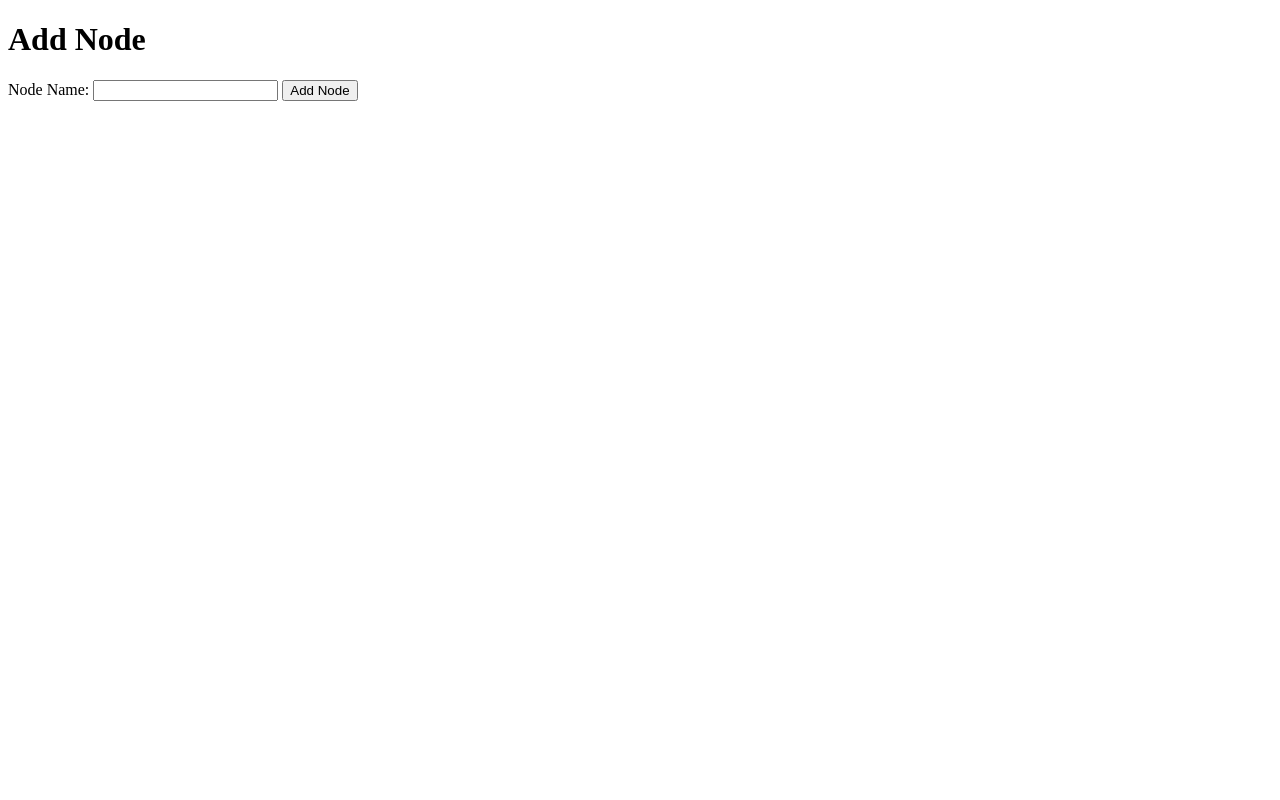
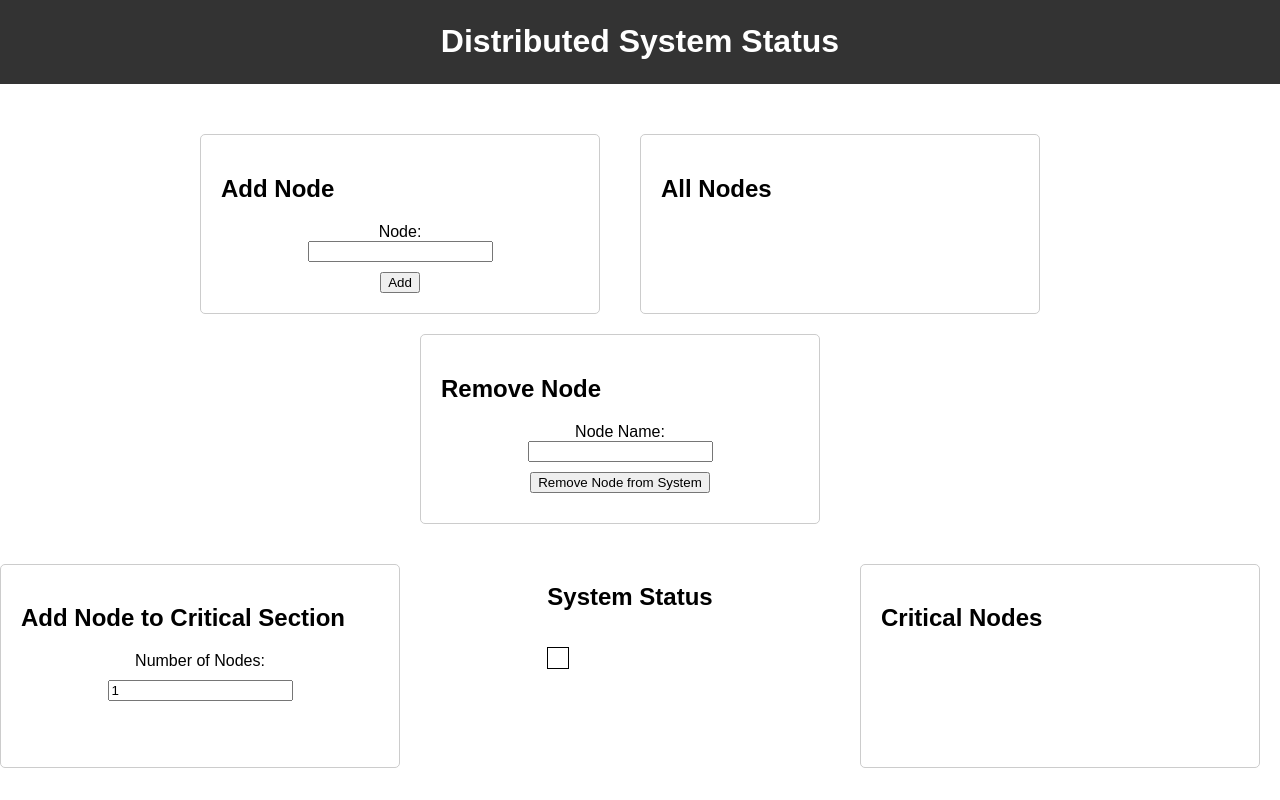
Before and after one commit to Chaitu32/Ricart_Agrawala-DS, a Flask app: page / in a window 1280 px wide. Run offline with Flask 3, Linux system fonts and the light colour scheme.

Commit message:
changed css

```diff
--- a/Web_App/app.py
+++ b/Web_App/app.py
@@ -91,7 +91,7 @@ def home():
         num_count = request.args.get('num_count', default=1, type=int)
         node = request.form['node']
         if node in nodes:
-            return render_template('status.html', nodes=nodes, critical_nodes=critical_nodes, num_count=num_count,
+            return render_template('index.html', nodes=nodes, critical_nodes=critical_nodes, num_count=num_count,
                                    message=f'{node} already exists in the system')
         nodes.append(node)
         node_ports[node] = cur_port
@@ -112,7 +112,7 @@ def home():
 
         # Broadcast ADD_NODE to all nodes
         BroadCast_AddNode(node)
-        return render_template('status.html', nodes=nodes, critical_nodes=critical_nodes, num_count=num_count,
+        return render_template('index.html', nodes=nodes, critical_nodes=critical_nodes, num_count=num_count,
                                message=f'{node} added to the system')
     else:
         num_count = request.args.get('num_count', default=1, type=int)
@@ -126,10 +126,10 @@ def Init_Critial(node_id):
     if node_id in nodes and node_id not in critical_nodes:
         critical_nodes.append(node_id)
         Critial_Section_Msg(node_id)
-        return render_template('status.html', nodes=nodes, critical_nodes=critical_nodes, num_count=num_count,
+        return render_template('index.html', nodes=nodes, critical_nodes=critical_nodes, num_count=num_count,
                                message=f'{node_id} added to critical section')
     else:
-        return render_template('status.html', nodes=nodes, critical_nodes=critical_nodes, num_count=num_count,
+        return render_template('index.html', nodes=nodes, critical_nodes=critical_nodes, num_count=num_count,
                                message=f'{node_id} not found in the system or already in critical section')
 
 
@@ -152,7 +152,7 @@ def add_critical():
             t = threading.Thread(target=Init_Critial, args=(node,))
             t.start()
             critical_nodes.append(node)
-    return render_template('status.html', nodes=nodes, critical_nodes=critical_nodes, num_count=num_count,
+    return render_template('index.html', nodes=nodes, critical_nodes=critical_nodes, num_count=num_count,
                            message=f'{nodes_list} added to critical section')
     # num_elements = int(request.form['num_elements'])
 
@@ -165,7 +165,7 @@ def add_critical():
     #     array.append(element)
 
     # # Return the array as a string
-    # return render_template('status.html', nodes=nodes, critical_nodes=critical_nodes, num_count=num_count,
+    # return render_template('index.html', nodes=nodes, critical_nodes=critical_nodes, num_count=num_count,
     #                        message=f'{nodes_list} added to critical section')
 
 
@@ -174,10 +174,10 @@ def remove_critical():
     node = request.form['node']
     if node in critical_nodes:
         critical_nodes.remove(node)
-        return render_template('status.html', nodes=nodes, critical_nodes=critical_nodes, num_count=num_count,
+        return render_template('index.html', nodes=nodes, critical_nodes=critical_nodes, num_count=num_count,
                                message=f'{node} removed from critical section')
     else:
-        return render_template('status.html', nodes=nodes, critical_nodes=critical_nodes, num_count=num_count,
+        return render_template('index.html', nodes=nodes, critical_nodes=critical_nodes, num_count=num_count,
                                message=f'{node} not found in critical section')
 def Remove_Node_MSG(node_id):
     global node_ports
@@ -198,16 +198,16 @@ def remove_node():
         if node in critical_nodes:
             critical_nodes.remove(node)
         Remove_Node_MSG(node_id=node)
-        return render_template('status.html', nodes=nodes, critical_nodes=critical_nodes, num_count=num_count,
+        return render_template('index.html', nodes=nodes, critical_nodes=critical_nodes, num_count=num_count,
                                message=f'{node} removed from the system')
     else:
-        return render_template('status.html', nodes=nodes, critical_nodes=critical_nodes, num_count=num_count,
+        return render_template('index.html', nodes=nodes, critical_nodes=critical_nodes, num_count=num_count,
                                message=f'{node} not found in the system')
 
 
 @app.route('/status', methods=['GET'])
 def status():
-    return render_template('status.html', nodes=nodes, critical_nodes=critical_nodes, num_count=num_count,)
+    return render_template('index.html', nodes=nodes, critical_nodes=critical_nodes, num_count=num_count,)
 
 @app.route('/display_files')
 def display_files():
--- a/Web_App/templates/index.html
+++ b/Web_App/templates/index.html
@@ -1,15 +1,210 @@
 <!DOCTYPE html>
 <html>
-	<head>
-		<meta charset="UTF-8">
-		<title>Distributed System</title>
-	</head>
-	<body>
-		<h1>Add Node</h1>
-		<form method="post" action="/">
-			<label for="node">Node Name:</label>
-			<input type="text" id="node" name="node">
-			<input type="submit" value="Add Node">
-		</form>
+<head>
+	<title>Distributed System Status</title>
+	<style>
+	body {
+  margin: 0;
+  padding: 0;
+  font-family: sans-serif;
+}
+
+header {
+  background-color: #333;
+  color: white;
+  padding: 2px;
+  text-align: center;
+  margin-bottom: 50px;
+}
+
+@media only screen and (min-width: 768px) {
+  .message-box {
+    max-width: 50%;
+  }
+}
+
+@media only screen and (min-width: 1024px) {
+  .message-box {
+    max-width: 30%;
+  }
+}
+
+
+.nodes-box {
+  display: flex;
+  flex-wrap: wrap;
+  justify-content: center;
+  margin-bottom: 20px;
+}
+
+.add-node,
+.remove-node {
+  width: 100%;
+  max-width: 400px;
+  margin-right: 20px;
+}
+
+.nodes {
+  width: 100%;
+  max-width: 400px;
+  margin-right: 20px;
+}
+
+.nodes-1 p {
+  display: inline-block;
+  border: 1px solid #000;
+  padding: 10px;
+  box-sizing: border-box;
+}
+
+
+.critical-box {
+  display: flex;
+  justify-content: center;
+}
+
+.critical-nodes {
+  width: 100%;
+  max-width: 400px;
+  margin-right: 20px;
+}
+
+.add-critical {
+  width: 100%;
+  max-width: 400px;
+}
+
+.adaptive-box {
+  box-sizing: border-box;
+  padding: 20px;
+  margin-bottom: 20px;
+  border: 1px solid #ccc;
+  border-radius: 5px;
+}
+
+.add-node form,
+.remove-node form,
+.add-critical form {
+  display: flex;
+  flex-direction: column;
+  align-items: center;
+}
+
+.add-node input,
+.remove-node input,
+.add-critical input,
+.add-critical label {
+  margin-bottom: 10px;
+}
+
+.add-critical label {
+  display: block;
+}
+
+@media screen and (min-width: 768px) {
+  .nodes-box {
+    justify-content: flex;
+  }
+
+  .add-node,
+  .remove-node {
+    margin-right: 40px;
+  }
+
+  .critical-box {
+    justify-content: space-between;
+  }
+
+  .nodes {
+    margin-right: 40px;
+  }
+}
+
+	</style>
+</head>
+<body>
+		<header>
+			<h1>Distributed System Status</h1>
+		</header>
+		<main>
+
+			<section class="nodes-box">
+				<div class="add-node adaptive-box">
+					<h2>Add Node</h2>
+					<form method="POST" action="/">
+						<label for="node">Node:</label>
+						<input type="number" min="1" id="node" name="node">
+						<button type="submit">Add</button>
+					</form>
+				</div>
+        <div class="nodes adaptive-box">
+					<h2>All Nodes</h2>
+					<ul>
+						{% for node in nodes %}
+							<li>{{ node }}{% if node in critical_nodes %} (in critical section){% endif %}</li>
+						{% endfor %}
+					</ul>
+				</div>
+				<div class="remove-node adaptive-box">
+					<h2>Remove Node</h2>
+					<form method="post" action="/remove_node">
+						<label for="node">Node Name:</label>
+						<input type="number" min="1" id="node" name="node">
+						<input type="submit" value="Remove Node from System">
+					</form>
+				</div>
+
+			</section>
+
+			<section class="critical-box">
+				<div class="add-critical adaptive-box">
+					<h2>Add Node to Critical Section</h2>
+					<form method="post" action="/add_critical">
+            <label for="num_count">Number of Nodes:</label>
+            <input type="number" id="num_count" name="num_count" min="1" value="1">
+            <br><br>
+            <div id="node_inputs"></div>
+					</form>
+				</div>
+        <div class="nodes-1">
+          <h2>System Status</h2>
+            <p>{{ message }}</p>
+        </div>
+        <div class="critical-nodes adaptive-box">
+					<h2>Critical Nodes</h2>
+					<ul>
+						{% for node in critical_nodes %}
+							<li>{{ node }}{% if node in nodes %}{% if node in critical_nodes %} (in critical section){% endif %}{% else %} (not found in system){% endif %}</li>
+						{% endfor %}
+					</ul>
+				</div>
+			</section>
+		</main>
+    <script>
+      const numCountInput = document.getElementById("num_count");
+      const nodeInputsContainer = document.getElementById("node_inputs");
+
+      numCountInput.addEventListener("input", () => {
+        const numNodes = numCountInput.value;
+
+        nodeInputsContainer.innerHTML = "";
+
+        for (let i = 0; i < numNodes; i++) {
+          const nodeLabel = document.createElement("label");
+          nodeLabel.for = `node_${i}`;
+          nodeLabel.textContent = `Node Name ${i + 1}:`;
+
+          const nodeInput = document.createElement("input");
+          nodeInput.type = "number";
+          nodeInput.min = 1;
+          nodeInput.id = `node_${i}`;
+          nodeInput.name = `node_${i}`;
+
+          nodeInputsContainer.appendChild(nodeLabel);
+          nodeInputsContainer.appendChild(nodeInput);
+          nodeInputsContainer.appendChild(document.createElement("br"));
+        }
+      });
+    </script>
 	</body>
 </html>
```
Also changed, not shown: Web_App/templates/display_files.html (+30 -9 lines), Web_App/templates/index1.html (added, +15 -0 lines), Web_App/templates/status.html (deleted, +0 -53 lines), 3 other files.
